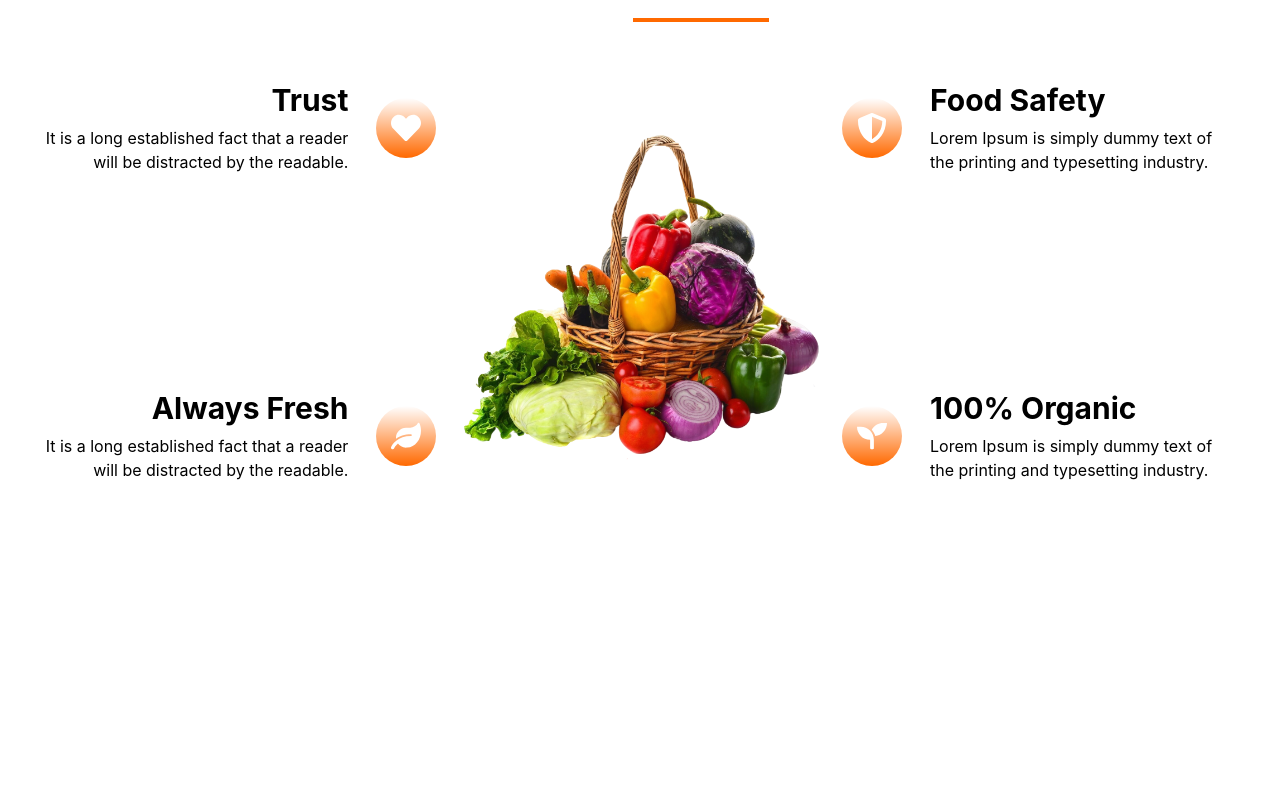
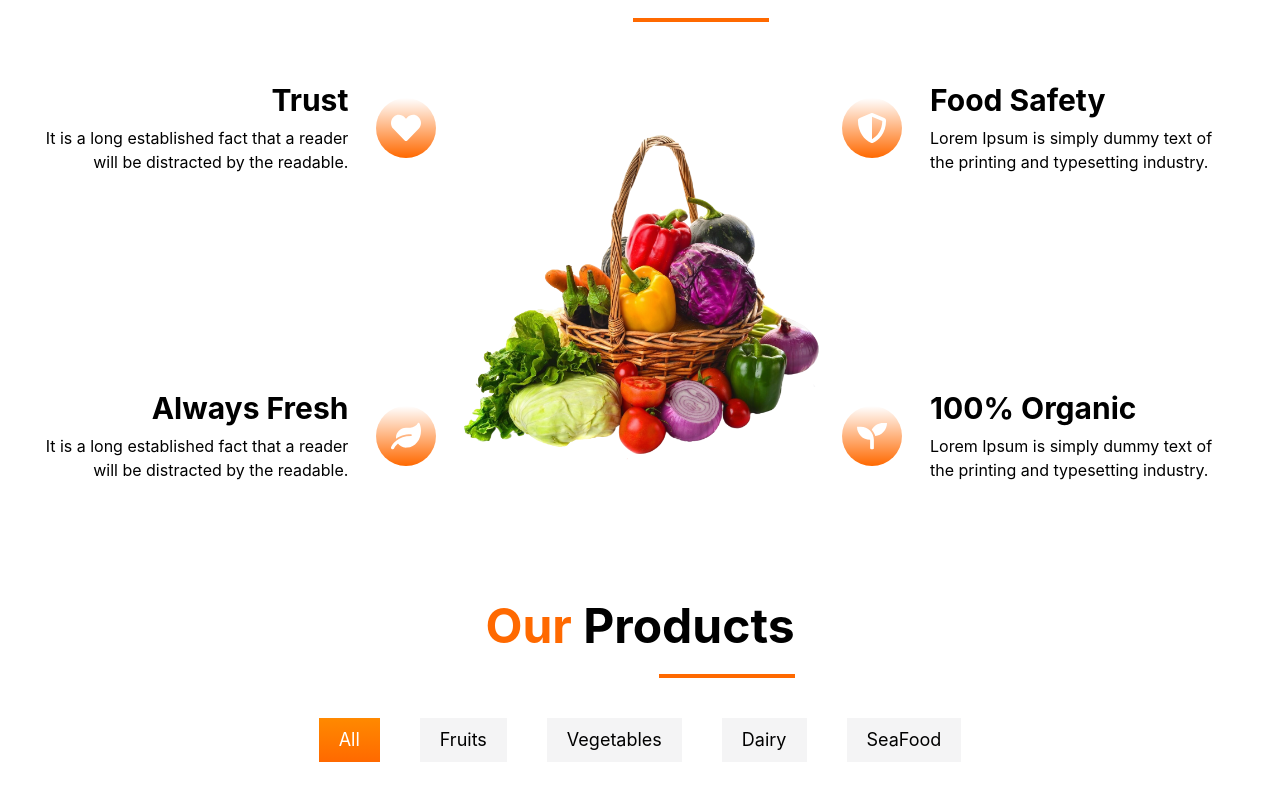
Before and after one commit to pawangrover100/-Multipage-Grocery-Website-with-React-Tailwind-CSS, a React (Vite) app: page / in a window 1280 px wide. Shown: the part 1738-2538 px from the top of the page. Before the commit the page ends 2300 px from the top, so only its background shows below. Built offline with nearby package versions, Linux system fonts and the light colour scheme.

Commit message:
make our products section tab menu

```diff
--- a/src/components/Home/Home.jsx
+++ b/src/components/Home/Home.jsx
@@ -3,6 +3,7 @@
 import Hero from '../Hero/Hero'
 import Category from '../Category/Category'
 import Values from '../Values/Values'
+import Products from '../Products/Products'
 
 function Home() {
   return (
@@ -10,6 +11,7 @@
     <Hero />
     <Category />
     <Values />
+    <Products />
     </div>
 
   )
--- a/src/components/Products/Products.jsx
+++ b/src/components/Products/Products.jsx
@@ -1,9 +1,36 @@
-import React from 'react'
+import React, { useState } from "react";
+import Heading from "../Heading/Heading";
 
 function Products() {
+  const categories = ["All", "Fruits", "Vegetables", "Dairy", "SeaFood"];
+  const [activeTab, setActiveTab] = useState("All");
+
   return (
-    <div>Products</div>
-  )
+    <div>
+      <section className="max-w-[1400px] mx-auto py-10">
+        <Heading highlight="Our" heading="Products" />
+
+        {/* tabs */}
+        <div className="flex gap-10 justify-center mt-10">
+          {categories.map((category) => {
+            return (
+              <button
+                key={category}
+                onClick={() => setActiveTab(category)}
+                className={`px-5 py-2 text-lg ${
+                  activeTab === category
+                    ? "bg-gradient-to-b from-orange-400 to-orange-500 text-white"
+                    : "bg-zinc-100 text-black"
+                }`}
+              >
+                {category}
+              </button>
+            );
+          })}
+        </div>
+      </section>
+    </div>
+  );
 }
 
-export default Products
+export default Products;
--- a/src/components/Values/Values.jsx
+++ b/src/components/Values/Values.jsx
@@ -33,7 +33,7 @@
 
   const LeftValues = values.slice(0, 2).map((item) => {
     return (
-      <div className="flex md:flex-row-reverse items-center gap-7">
+      <div className="flex md:flex-row-reverse items-center gap-7" key={item.id}>
         <div>
           <span className="flex justify-center items-center text-3xl text-white bg-gradient-to-b form-orange-400 to-orange-500 w-15 h-15 rounded-full">
             {item.icon}
@@ -48,7 +48,7 @@
   });
   const RightValues = values.slice(2).map((item) => {
     return (
-      <div className="flex items-center gap-7">
+      <div className="flex items-center gap-7" key={item.id}>
         <div>
           <span className="flex justify-center items-center text-3xl text-white bg-gradient-to-b form-orange-400 to-orange-500 w-15 h-15 rounded-full">
             {item.icon}
```
